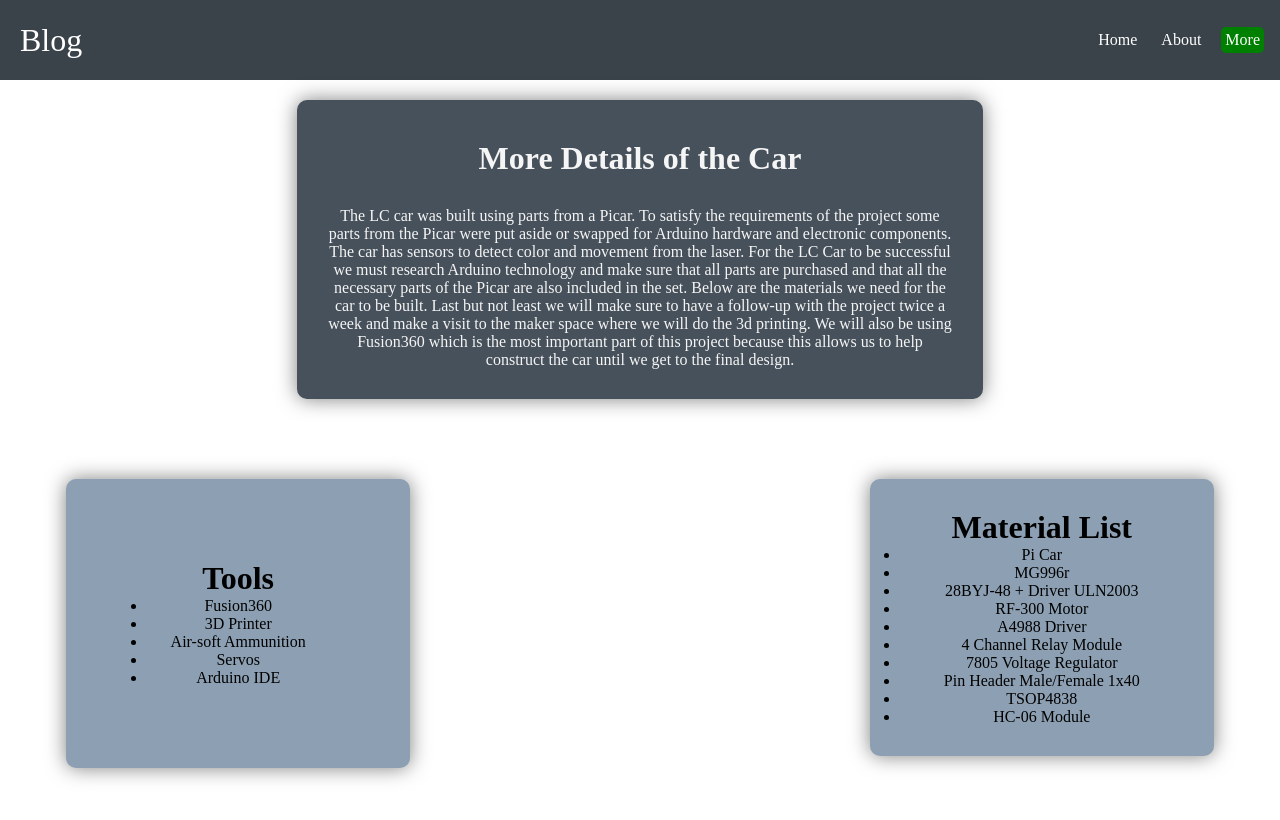
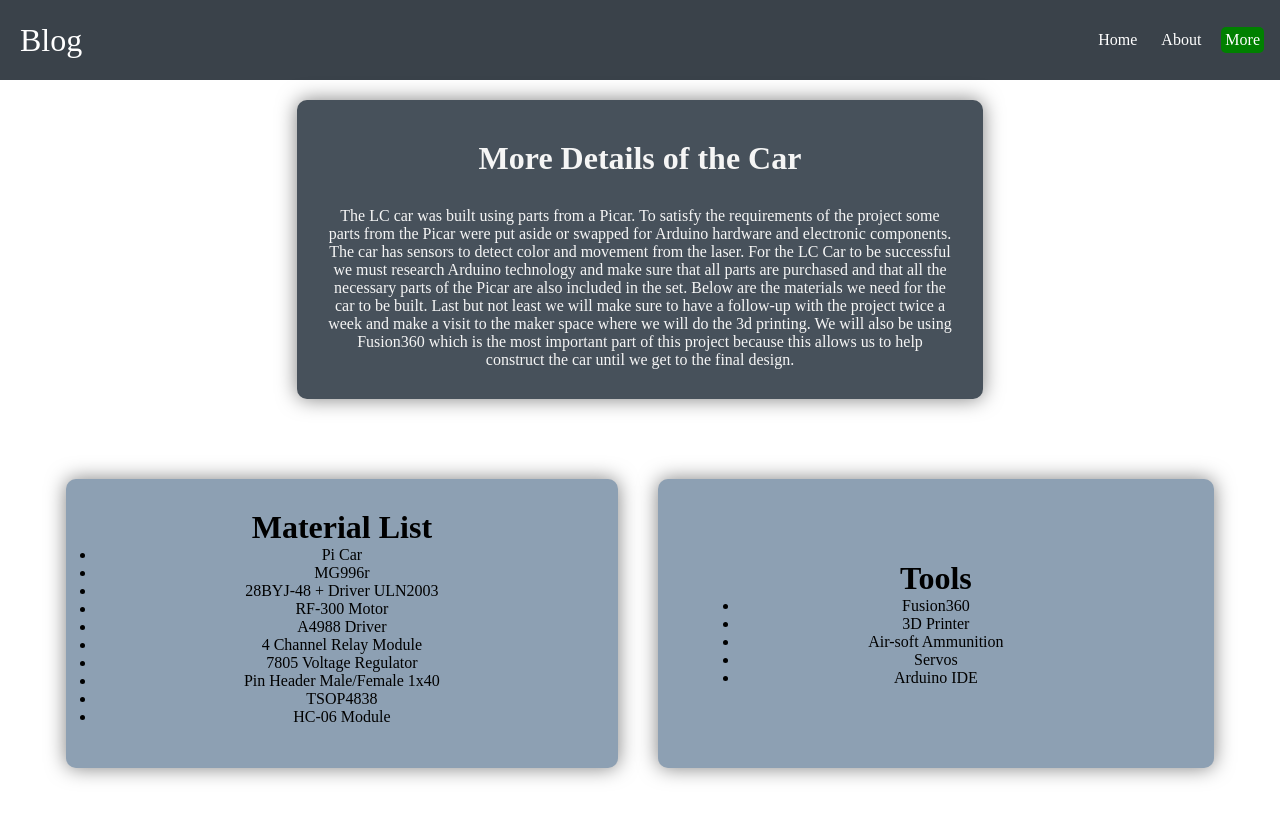
Before and after one commit to sameer3841/mp-app, a React (Create React App) app: page /more in a window 1280 px wide. Shown: the top 820 px of the page. Built offline with nearby package versions, Linux system fonts and the light colour scheme; a web font is replaced by a local one.

Commit message:
improved the looks of the list

```diff
--- a/src/pages/Home.css
+++ b/src/pages/Home.css
@@ -4,26 +4,36 @@ ul.li {
 
 }
 
+.listing{
+    display : flex;
+    flex-direction : row;
+    margin-left: auto;
+    margin-right: auto;
+}
+
 .list {
     margin-top: 30px;
     background-color: rgb(141, 160, 179);
-    max-width: 30%;
     border-radius: 10px;
 
 }
 div.material {
+    margin-right: 20px;
     float: right;
     padding: 30px;
     width: 50%;
     box-shadow: 0 0 20px rgba(0, 0, 0, 0.5);
+    display: table-row;
 }
 
 div.tools {
+    margin-left: 20px;
     float: left;
     clear: left;
     width: 50%;
     padding: 81px;
     box-shadow: 0 0 20px rgba(0, 0, 0, 0.5);
+    display: table-row;
 }
 
 .listing {
```
